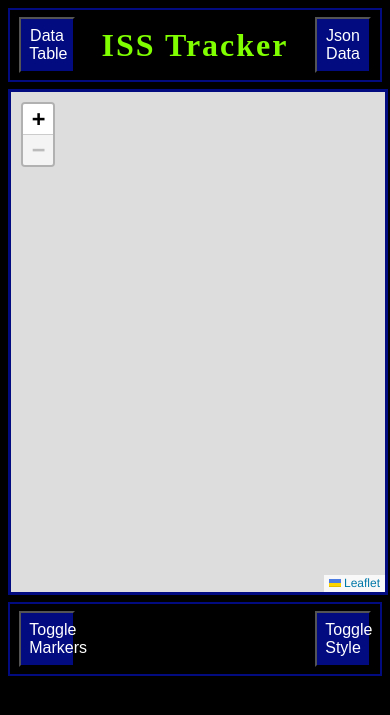
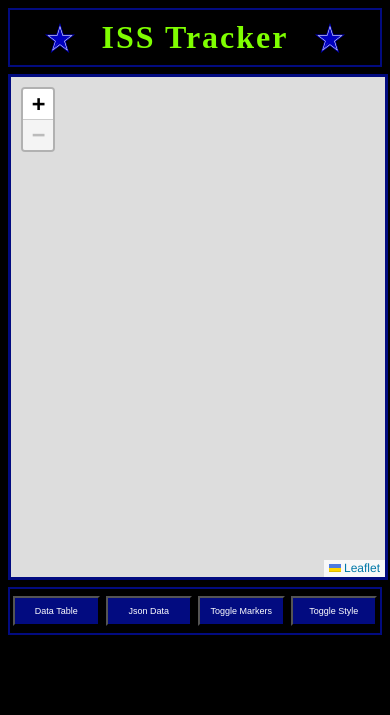
Before and after one commit to CodyNicholson/ISS_Tracking_Project, a Flask app: template flask_app/templates/index.html in a window 390 px wide. Shown: the top 715 px of the page. Run offline with Flask 2, Linux system fonts and the light colour scheme; the template is opened without the code that fills it: most values are stand-ins (such as "Sample title", 1, 10 or a date in 2020); parts of the project's set-up code (start-up, migrations or seed data) failed here and were passed over; some libraries are stand-ins or nearby versions.

Commit message:
media queries

```diff
--- a/flask_app/static/css/style.css
+++ b/flask_app/static/css/style.css
@@ -1,4 +1,4 @@
-#map-header {
+.map-header {
     border: 2px solid rgb(2, 11, 128);
     padding-top: 7px;
     padding-bottom: 7px;
@@ -19,25 +19,20 @@
     margin-bottom: 2px;
 }
 
-.header-button-left {
-    width: 15%;
+.header-img {
+    width: 30px;
+    height: 30px;
+}
+
+.header-button {
+    width: 10%;
     background-color: rgb(2, 11, 128);
     color: white;
+    margin-right: 3px;
+    margin-left: 3px;
 }
 
-.header-button-left:hover {
-    background-color: white;
-    color: black;
-    border: 2px solid rgb(2, 11, 128);
-}
-
-.header-button-right {
-    width: 15%;
-    background-color: rgb(2, 11, 128);
-    color: white;
-}
-
-.header-button-right:hover {
+.header-button:hover {
     background-color: white;
     color: black;
     border: 2px solid rgb(2, 11, 128);
@@ -47,19 +42,6 @@
     height: 500px;
     width: 100%;
     border: 3px solid rgb(2, 11, 128);
-}
-
-#map-footer {
-    border: 2px solid rgb(2, 11, 128);
-    display: flex;
-    flex-direction: row;
-    justify-content: center;
-    align-items: center;
-    text-align: center;
-    margin-top: 7px;
-    margin-bottom: 7px;
-    padding-top: 7px;
-    padding-bottom: 7px;
 }
 
 html {
@@ -87,3 +69,36 @@ button {
     color: black;
     border: 2px solid rgb(2, 11, 128);
 }
+
+/* When under 123px do this */
+@media screen and (min-width: 900px) and (max-width: 1350px) {
+    .header-button {
+        width: 15%;
+    }
+}
+
+@media screen and (min-width: 675px) and (max-width: 900px) {
+    .header-button {
+        width: 20%;
+    }
+}
+
+@media screen and (min-width: 590px) and (max-width: 675px) {
+    .header-button {
+        width: 23%;
+    }
+}
+
+@media screen and (min-width: 475px) and (max-width: 590px) {
+    .header-button {
+        width: 23%;
+        font-size: 12px;
+    }
+}
+
+@media only screen and (max-width: 475px) {
+    .header-button {
+        width: 24%;
+        font-size: 9px;
+    }
+}
--- a/flask_app/static/js/app.js
+++ b/flask_app/static/js/app.js
@@ -13,7 +13,6 @@ var mymap = L.map('mapid', {
 
 var style_choice_int = 0;
 var previousStyle = L.tileLayer(`https://api.mapbox.com/styles/v1/mapbox/satellite-streets-v11/tiles/{z}/{x}/{y}?access_token=${mbk.substring(0, mbk.length - 2)}`, {
-    attribution: 'Map data &copy; <a href="https://www.openstreetmap.org/">OpenStreetMap</a> contributors, <a href="https://creativecommons.org/licenses/by-sa/2.0/">CC-BY-SA</a>, Imagery © <a href="https://www.mapbox.com/">Mapbox</a>',
     tileSize: 512,
     zoomOffset: -1,
 }).addTo(mymap);
@@ -21,7 +20,6 @@ var previousStyle = L.tileLayer(`https://api.mapbox.com/styles/v1/mapbox/satelli
 function setStyle() {
     const styles = ["satellite-streets-v11", "light-v10", "dark-v10"];
     var newStyle = L.tileLayer(`https://api.mapbox.com/styles/v1/mapbox/${styles[style_choice_int]}/tiles/{z}/{x}/{y}?access_token=${mbk.substring(0, mbk.length - 2)}`, {
-        attribution: 'Map data &copy; <a href="https://www.openstreetmap.org/">OpenStreetMap</a> contributors, <a href="https://creativecommons.org/licenses/by-sa/2.0/">CC-BY-SA</a>, Imagery © <a href="https://www.mapbox.com/">Mapbox</a>',
         tileSize: 512,
         zoomOffset: -1,
     }).addTo(mymap);
--- a/flask_app/templates/index.html
+++ b/flask_app/templates/index.html
@@ -10,16 +10,17 @@
         <script src="https://ajax.googleapis.com/ajax/libs/jquery/3.3.1/jquery.min.js"></script>
     </head>
     <body>
-        <div id="map-header">
-            <button class="header-button-left" onclick="location.href='/data-table'">Data Table</button>
+        <div class="map-header">
+            <img class="header-img" src="{{ url_for('static', filename='img/bluestar.svg') }}" />
             <h1 class="title">ISS Tracker</h1>
-            <button class="header-button-right" onclick="location.href='/data'">Json Data</button>
+            <img class="header-img" src="{{ url_for('static', filename='img/bluestar.svg') }}" />
         </div>
         <div id="mapid"></div>
-        <div id="map-footer">
-            <button class="header-button-left" onclick="toggleMarkers()">Toggle Markers</button>
-            <h1 class="title"></h1>
-            <button class="header-button-right" onclick="toggleStyle()">Toggle Style</button>
+        <div class="map-header">
+            <button class="header-button" onclick="location.href='/data-table'">Data Table</button>
+            <button class="header-button" onclick="location.href='/data'">Json Data</button>
+            <button class="header-button" onclick="toggleMarkers()">Toggle Markers</button>
+            <button class="header-button" onclick="toggleStyle()">Toggle Style</button>
         </div>
     </body>
     <footer>
```
